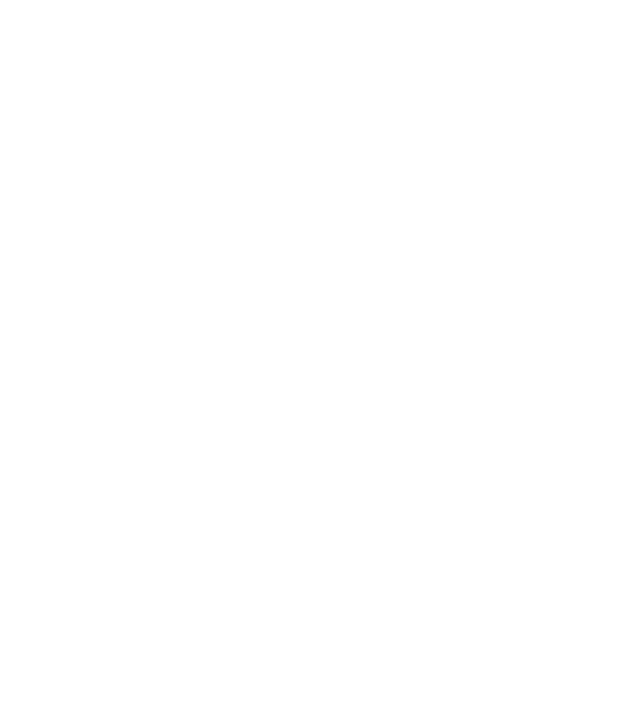
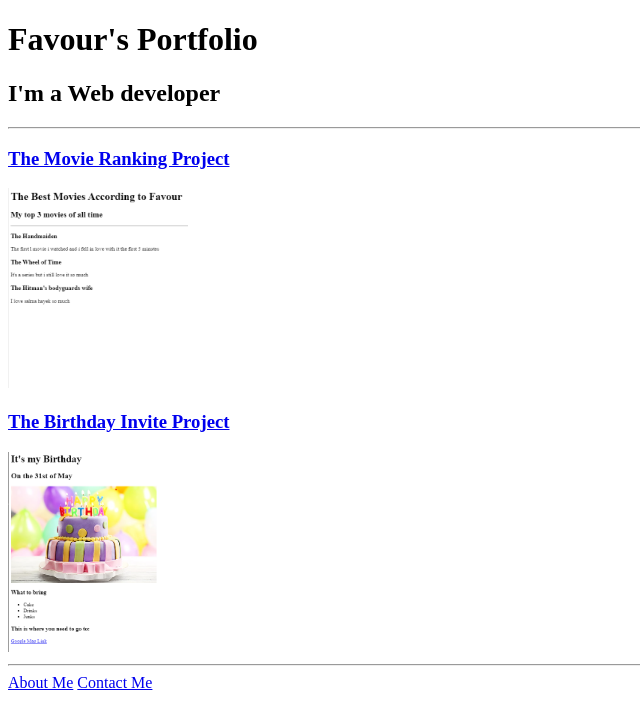
Before and after one commit to BambiofAces/html-portfolio, a plain HTML site: page index.html in a window 1280 px wide. Shown: the whole page, without its empty margins (0-640 px from the left). Drawn offline with Linux system fonts and the light colour scheme.

Commit message:
Add files via upload

```diff
--- a/index.html
+++ b/index.html
@@ -1,15 +1,20 @@
-<!-- TODO 1: Create the HTML Boilerplate -->
-
-<!-- TODO 2: Add Your previous projects' HTML into the public folder -->
-
-<!-- TODO 3: Take screenshots of your project previews and add the images to the images folder -->
-
-<!-- TODO 4: Add titles/subtitles etc. -->
-
-<!-- TODO 5: Add a link to the project pages -->
-
-<!-- TODO 6: Add images to show the project previews
-HINT for TODO 6: You can use the height attribute set to 200 to make the image smaller:
-https://developer.mozilla.org/en-US/docs/Web/HTML/Element/img#attr-height -->
-
-<!-- TODO 7: Add the Contact Me and About Me page links -->
+<!DOCTYPE html>
+<html lang="en">
+<head>
+    <meta charset="UTF-8">
+    <meta name="viewport" content="width=device-width, initial-scale=1.0">
+    <title>My Portfolio</title>
+</head>
+<body>
+    <h1>Favour's Portfolio</h1>
+    <h2>I'm a Web developer</h2>
+    <hr/>
+    <h3><a href="../4.3 HTML Porfolio Project/public/movie-ranking.html">The Movie Ranking Project</a></h3>
+    <img src="../4.3 HTML Porfolio Project/assets images/Movie ranking image.png" height="200"/>
+   <h3> <a href="../4.3 HTML Porfolio Project/public/birthday-invite.html">The Birthday Invite Project</a></h3>
+    <img src="../4.3 HTML Porfolio Project/assets images/Birthday invite image.png" height="200"/>
+    <hr/>
+    <a href="../4.3 HTML Porfolio Project/public/about.html">About Me</a>
+    <a href="../4.3 HTML Porfolio Project/public/contact.html">Contact Me</a>
+</body>
+</html>
```
